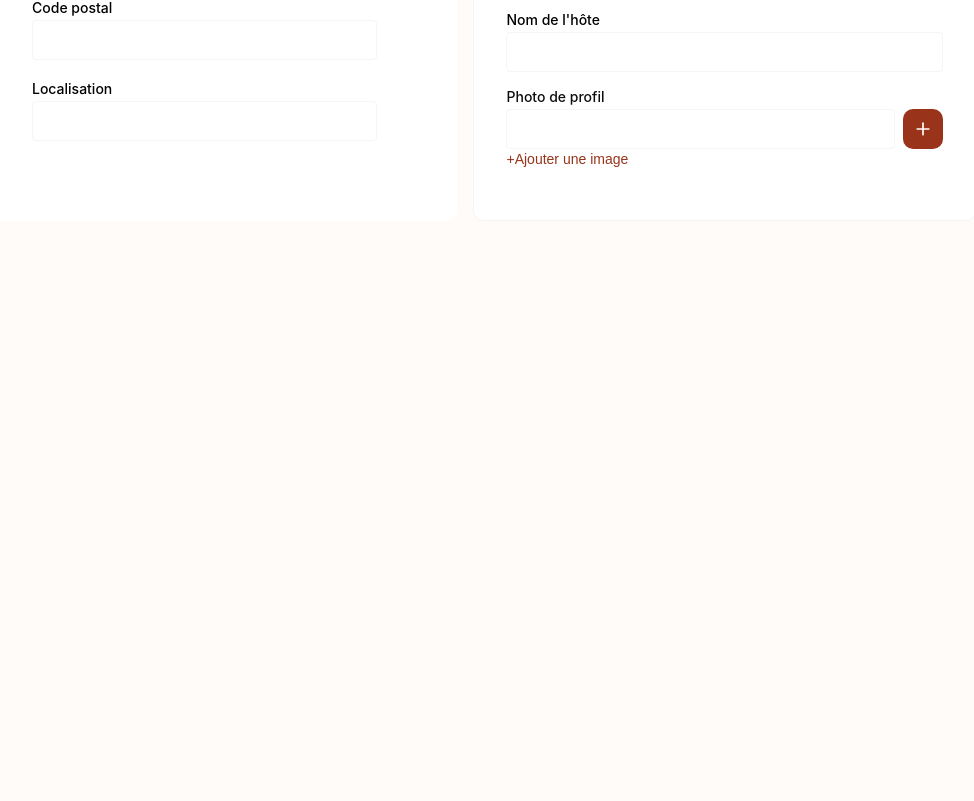
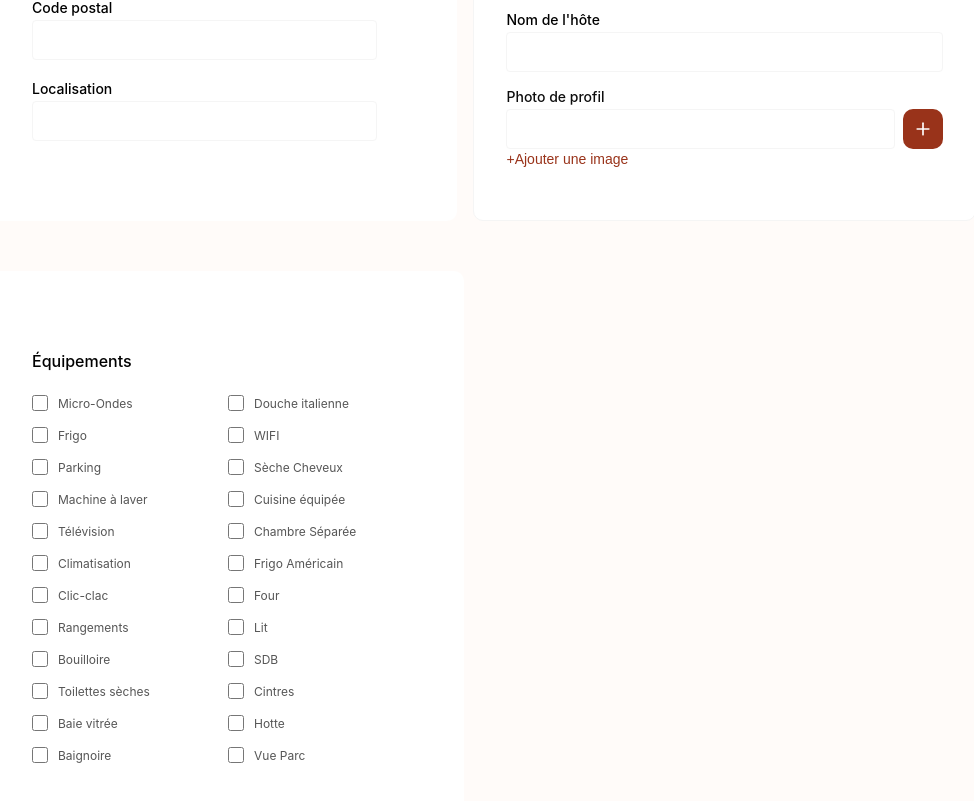
Before and after one commit to AlainBonneau/kasa-front, a Next.js app: page /add-property in a window 1280 px wide. Shown: the part 631-1432 px from the top of the page, without its empty margins (176-1150 px from the left). Before the commit the page ends 852 px from the top, so only its background shows below. Built offline with nearby package versions, Linux system fonts and the light colour scheme; no server answers.

Commit message:
feat/ add equipments component in add property page

```diff
--- /dev/null
+++ b/app/add-property/components/EquipmentSection/EquipmentSection.scss
@@ -0,0 +1,35 @@
+.property-equipment-section {
+  width: 50%;
+  background-color: var(--white);
+  border-radius: 10px;
+  padding: 80px;
+  display: flex;
+  flex-direction: column;
+  gap: 24px;
+
+  h2 {
+    font-size: 1rem;
+    font-weight: 500;
+  }
+}
+
+.tag-equiments-container {
+  display: grid;
+  grid-template-columns: repeat(2, 1fr);
+  gap: 16px 40px;
+}
+
+.equipment-tag {
+  display: flex;
+  align-items: center;
+  color: var(--dark-gray);
+  gap: 10px;
+  font-size: 0.75rem;
+  cursor: pointer;
+
+  input {
+    width: 16px;
+    height: 16px;
+    cursor: pointer;
+  }
+}
--- /dev/null
+++ b/app/add-property/components/EquipmentSection/EquipmentSection.tsx
@@ -0,0 +1,36 @@
+import type { EquipmentSectionProps } from "@/app/types/propertyForm";
+import "./EquipmentSection.scss";
+import { EQUIPMENTS } from "@/app/data/equipments";
+
+export default function EquipmentSection({
+  equipments,
+  setEquipments,
+}: EquipmentSectionProps) {
+  const toggleEquipment = (equipment: string) => {
+    if (equipments.includes(equipment)) {
+      setEquipments(equipments.filter((e) => e !== equipment));
+    } else {
+      setEquipments([...equipments, equipment]);
+    }
+  };
+
+  return (
+    <section className="property-equipment-section">
+      <h2>Équipements</h2>
+
+      <div className="tag-equiments-container">
+        {EQUIPMENTS.map((equipment) => (
+          <label key={equipment} className="equipment-tag">
+            <input
+              type="checkbox"
+              checked={equipments.includes(equipment)}
+              onChange={() => toggleEquipment(equipment)}
+            />
+
+            <span>{equipment}</span>
+          </label>
+        ))}
+      </div>
+    </section>
+  );
+}
--- a/app/add-property/page.scss
+++ b/app/add-property/page.scss
@@ -60,6 +60,12 @@ form {
   gap: 16px;
 }
 
+.form-bottom {
+  margin-top: 50px;
+  width: 100%;
+  display: flex;
+}
+
 .form-top-right {
   width: 50%;
   display: flex;
--- a/app/add-property/page.tsx
+++ b/app/add-property/page.tsx
@@ -5,6 +5,7 @@ import Link from "next/link";
 import PropertyInfoSection from "./components/PropertyInfoSection/PropertyInfoSection";
 import PropertyImagesSection from "./components/PropertyImagesSection/PropertyImagesSection";
 import HostSection from "./components/HostSection/HostSection";
+import EquipmentSection from "./components/EquipmentSection/EquipmentSection";
 import { ArrowLeft } from "lucide-react";
 import "./page.scss";
 
@@ -32,6 +33,7 @@ export default function AddProperty() {
       Images du logement: ${propertyPictures.length > 0 ? propertyPictures.map((file) => file.name).join(", ") : "Aucune"}
       Nom de l'hôte: ${hostName}
       Photo de profil de l'hôte: ${hostPicture ? hostPicture.name : "Aucune"}`,
+      `Équipements: ${equipments.length > 0 ? equipments.join(", ") : "Aucun"}`,
     );
   }
 
@@ -74,7 +76,14 @@ export default function AddProperty() {
             />
           </div>
         </section>
-        <section className="form-bottom"></section>
+        <section className="form-bottom">
+          {/* Sections pour équipements et catégories à ajouter ici */}
+          <EquipmentSection
+            equipments={equipments}
+            setEquipments={setEquipments}
+          />
+          {/* // CategoriesSection à ajouter ici */}
+        </section>
       </form>
     </div>
   );
--- /dev/null
+++ b/app/data/equipments.ts
@@ -0,0 +1,26 @@
+export const EQUIPMENTS = [
+  "Micro-Ondes",
+  "Douche italienne",
+  "Frigo",
+  "WIFI",
+  "Parking",
+  "Sèche Cheveux",
+  "Machine à laver",
+  "Cuisine équipée",
+  "Télévision",
+  "Chambre Séparée",
+  "Climatisation",
+  "Frigo Américain",
+  "Clic-clac",
+  "Four",
+  "Rangements",
+  "Lit",
+  "Bouilloire",
+  "SDB",
+  "Toilettes sèches",
+  "Cintres",
+  "Baie vitrée",
+  "Hotte",
+  "Baignoire",
+  "Vue Parc",
+] as const;
--- a/app/types/propertyForm.d.ts
+++ b/app/types/propertyForm.d.ts
@@ -26,3 +26,8 @@ export type HostSectionProps = {
   hostPicture: File | null;
   setHostPicture: React.Dispatch<React.SetStateAction<File | null>>;
 };
+
+export type EquipmentSectionProps = {
+  equipments: string[];
+  setEquipments: React.Dispatch<React.SetStateAction<string[]>>;
+};
```
